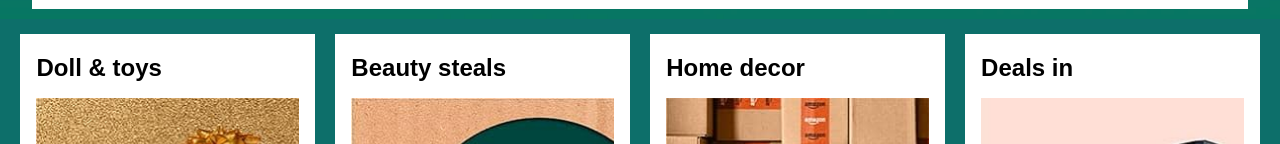
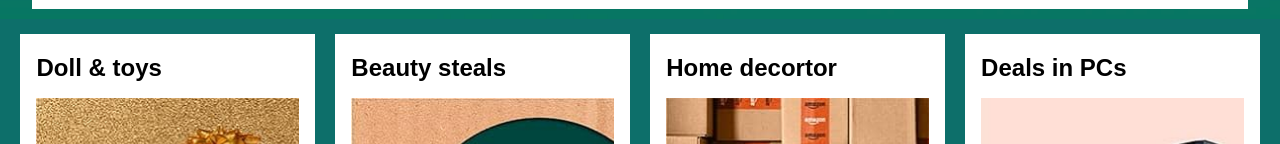
Before and after one commit to Sougata-jana/Amazon-Clone, a plain HTML site: page index.html in a window 1280 px wide. Shown: the part 461-605 px from the top of the page. Drawn offline with Linux system fonts and the light colour scheme.

Commit message:
index.html change

```diff
--- a/index.html
+++ b/index.html
@@ -82,14 +82,14 @@
         </div>
         <div class="box">
             <div class="box_content">
-                <h2>Home decor</h2>
+                <h2>Home decortor</h2>
             <div class="box_img" style="background-image: url('pic3.jpg');"></div>
             <p>shop now</p>
             </div>
         </div>
         <div class="box">
             <div class="box_content">
-                <h2>Deals in </h2>
+                <h2>Deals in PCs</h2>
             <div class="box_img" style="background-image: url('pic4.jpg');"></div>
             <p>shop now</p>
             </div>
```
